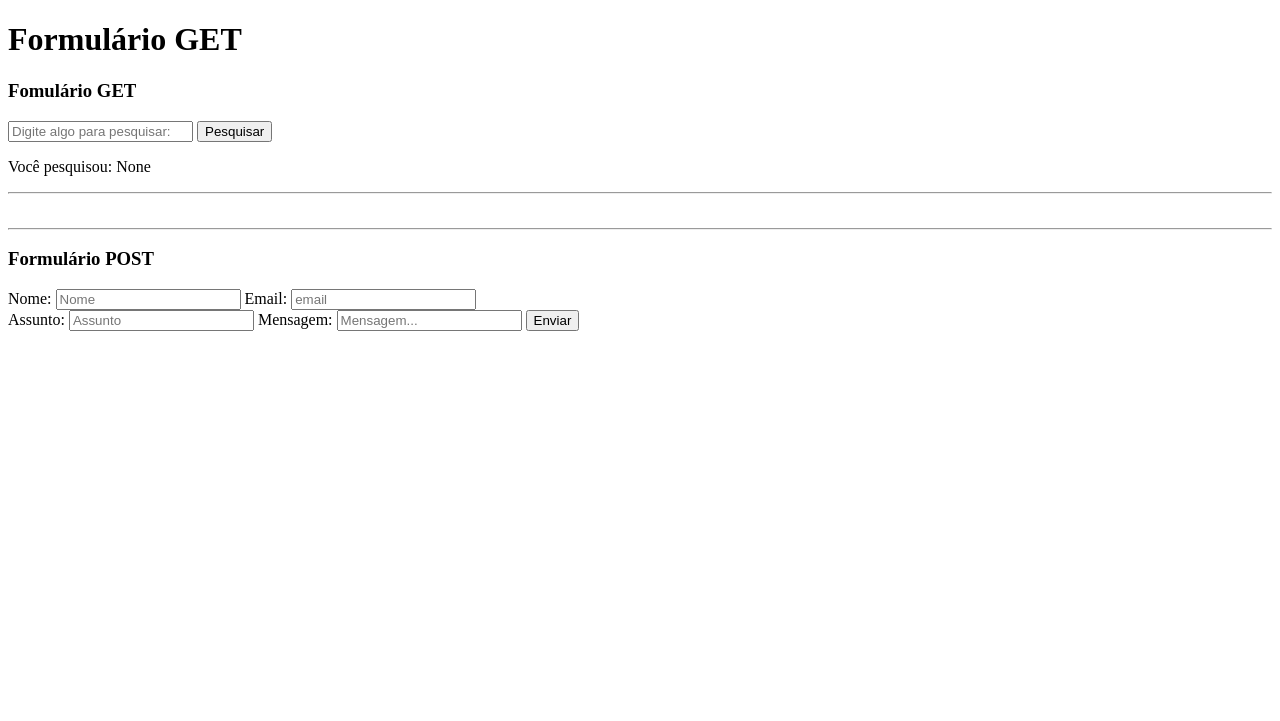
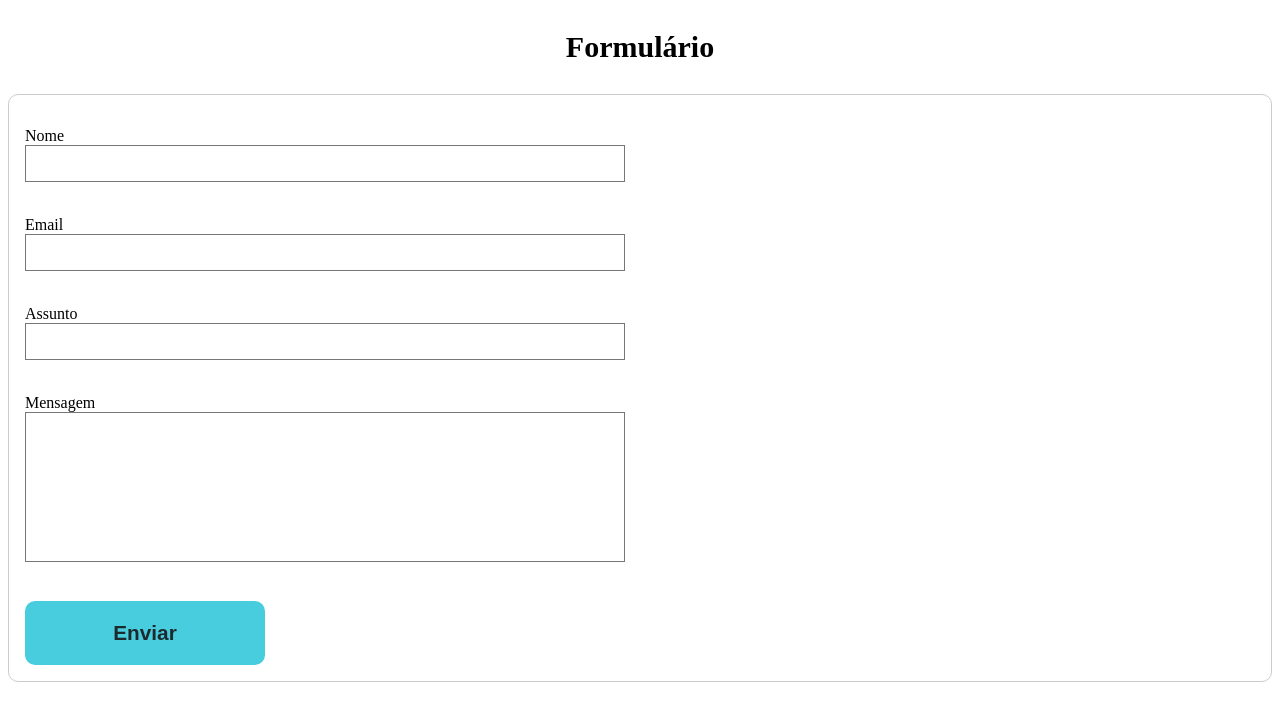
Before and after one commit to iaraujopaulo/Estudo-Flask, a Flask app: page /contato/ in a window 1280 px wide. Shown: the top 721 px of the page. Run offline with Flask 3, Linux system fonts and the light colour scheme.

Commit message:
alterando css

```diff
--- a/app/__init__.py
+++ b/app/__init__.py
@@ -5,6 +5,7 @@ from flask_migrate import Migrate
 app = Flask(__name__)
 app.config["SQLALCHEMY_DATABASE_URI"] = "sqlite:///database.db"
 app.config["SQLALCHEMY_TRACK_MODIFICATIONS"] = False
+app.config["SECRET_KEY"] = "ASDIUOAISUDIAOSDOI2U3OIU2OIUD"
 
 db = SQLAlchemy(app)
 migrate = Migrate(app, db)
--- /dev/null
+++ b/app/forms.py
@@ -0,0 +1,24 @@
+from flask_wtf import FlaskForm
+from wtforms import StringField, SubmitField
+from wtforms.validators import DataRequired, Email, Length
+
+from app import db
+from app.models import Contato
+
+class ContatoForm(FlaskForm):
+    nome = StringField("Nome", validators=[DataRequired(), Length(min=2, max=50)])
+    email = StringField("Email", validators=[DataRequired(), Email()])
+    assunto = StringField("Assunto", validators=[DataRequired(), Length(min=2, max=100)])
+    mensagem = StringField("Mensagem", validators=[DataRequired(), Length(min=10, max=500)])
+    btnSubmit = SubmitField("Enviar")
+
+    def save(self):
+        contato = Contato(
+            nome = self.nome.data,
+            email = self.email.data,
+            assunto = self.assunto.data,
+            mensagem = self.mensagem.data
+        )
+
+        db.session.add(contato)
+        db.session.commit()
--- a/app/routes.py
+++ b/app/routes.py
@@ -1,13 +1,28 @@
 from app import app, db
-from flask import render_template, url_for, request #renderizar arquivo html
+from flask import render_template, url_for, request, redirect #renderizar arquivo html
 from app.models import Contato
+from app.forms import ContatoForm
 
 @app.route("/")
 def homepage():
-    return render_template("index.html")
+   context = {
+      "usuario" : "Pedro P.",
+      "idade" : 20
+   }
+   return render_template("index.html", context = context)
 
 @app.route("/contato/", methods = ["GET", "POST"])
-def secondpage():
+def contato():
+   form = ContatoForm()
+   if form.validate_on_submit():
+      form.save()
+      return redirect(url_for("homepage"))
+
+   return render_template("contato.html", form = form)
+
+'''
+@app.route("/contatoOld/", methods = ["GET", "POST"])
+def contatoOld():
    context = {}
    if request.method == "GET":
       pesquisa = request.args.get("pesquisa")
@@ -29,4 +44,5 @@ def secondpage():
       db.session.add(contato)
       db.session.commit()
 
-   return render_template("contato.html", context = context)
+   return render_template("contatoOld.html", context = context)
+'''
--- /dev/null
+++ b/app/static/css/contato.css
@@ -0,0 +1,62 @@
+h3 {
+    font-size: 30px;
+    font-weight: bold;
+    text-align: center;
+}
+
+form {
+
+    /* Apenas para centralizar o form na página */
+    margin: 0 auto;
+    /* Para ver as bordas do formulário */
+    padding: 1rem;
+    border: 1px solid #ccc;
+    border-radius: 10px;
+}
+
+form div {
+    /*para deixae o form em coluna */
+    margin-top: 1em;
+    width: 600px;
+    display: flex;
+    flex-direction: column;
+}
+
+label {
+  text-align: left;
+}
+
+input {
+    padding: 10px 15px;
+    border: 1px solid #777;
+}
+
+#mensagem input {
+    padding: 10px;
+    height: 150px;
+    padding: 1em;
+    display: flex;
+    flex-direction: column;
+    box-sizing: border-box;
+}
+
+form div btnSubmit  {
+    display: flex;
+    justify-content: center;
+    align-items: center;
+}
+
+#btnSubmit {
+    background-color: #34c8db;
+    color: black;
+    font-weight: bold;
+    border: none;
+    width: 200px;
+    padding: 10px 20px;
+    color: black;
+    font-size: 1.3rem;
+    border-radius: 10px;
+    cursor: pointer;
+    opacity: 0.9;
+    transition: 0.4s;
+}
--- a/app/templates/contato.html
+++ b/app/templates/contato.html
@@ -4,46 +4,41 @@
     <meta charset="UTF-8">
     <meta name="viewport" content="width=device-width, initial-scale=1.0">
     <title>Contatos</title>
-    <link rel="stylesheet" href="/app/static/css/style.css">
-
+    <link rel="stylesheet" href="../static/css/contato.css">
 </head>
 <body>
-    <h1>Formulário GET</h1>
 
-    <form action="" method="get">
-        <h3>Fomulário GET</h3>
-        <div id="get">
-            <input type="text" id="pesquisar" name="pesquisa"
-            placeholder="Digite algo para pesquisar:">
-            <button id="btn" type="submit">Pesquisar</button>
+    <div>
+        <h3>Formulário</h3>
 
-        </div>
-    </form>
+        <form method="post">
 
-    <p>Você pesquisou: {{context["pesquisa"]}}</p>
+            {{form.csrf_token}}
+            <div id="nome">
+              {{form.nome.label}}
+              {{form.nome}}
+            </div>
+            <br>
+            <div id="email">
+              {{form.email.label}}
+              {{form.email}}
+            </div>
+            <br>
+            <div id="assunto">
+              {{form.assunto.label}}
+              {{form.assunto}}
+            </div>
+            <br>
+            <div id="mensagem">
+              {{form.mensagem.label}}
+              {{form.mensagem}}
+            </div>
+            <br>
+            <div id="btnSubmit">
+              {{form.btnSubmit}}
+            </div>
+        </form>
+    </div>
 
-    <hr>
-    <br>
-    <hr>
-    <form action="" method="post">
-        <div id="form">
-            <h3>Formulário POST</h3>
-            <div class="input">
-                <label for="nome">Nome:</label>
-                <input type="text" id="nome" name="nome" placeholder="Nome">
-
-                <label for="email">Email:</label>
-                <input type="email" id="email" name="email" placeholder="email">
-            </div>
-            <div>
-                <label for="">Assunto:</label>
-                <input type="text" id="assunto" name="assunto" placeholder="Assunto">
-
-                <label for="mensagem">Mensagem:</label>
-                <input type="text" id="mensagem" name="mensagem" placeholder="Mensagem...">
-                <button type="submit">Enviar</button>
-            </div>
-        </div>
-    </form>
 </body>
 </html>
--- a/app/templates/index.html
+++ b/app/templates/index.html
@@ -4,7 +4,7 @@
         <meta charset="UTF-8">
         <meta name="viewport" content="width=device-width, initial-scale=1.0">
         <title>Estudo Flask</title>
-        <link rel="stylesheet" href="/app/static/css/stilo.css">
+        <link rel="stylesheet" href="../static/css/stilo.css">
 
     </head>
     <body>
@@ -15,7 +15,7 @@
 
         <div>
             <p>Bem vindos à aula de Flask!</p>
-            <a href="{{url_for('secondpage')}}">Clique para acessar a rota!</a>
+            <a href="{{url_for('contato')}}">Formulário</a>
         </div>
 
     </body>
```
Also changed, not shown: app/templates/contatoOld.html (added, +49 -0 lines), app/form.py (deleted), instance/database.db, 1 other file.
